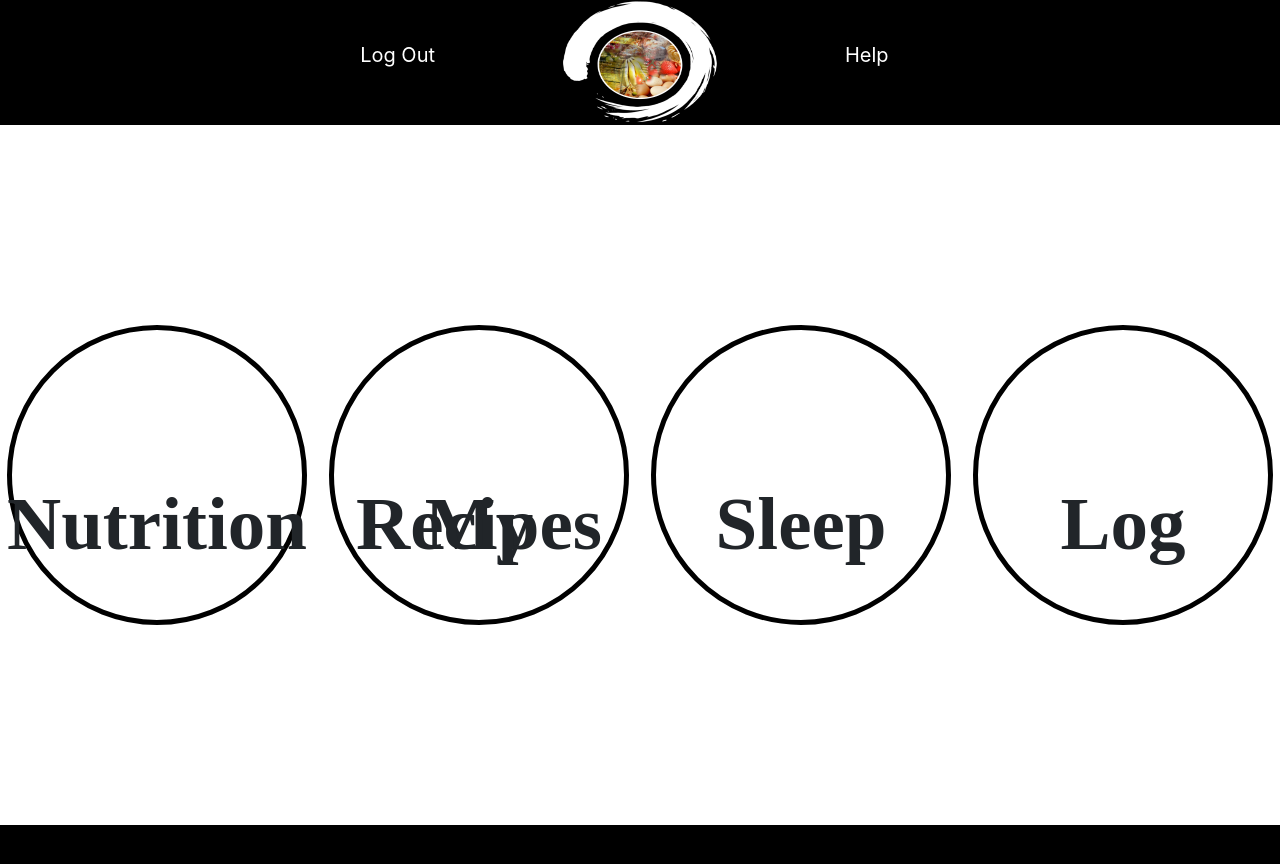
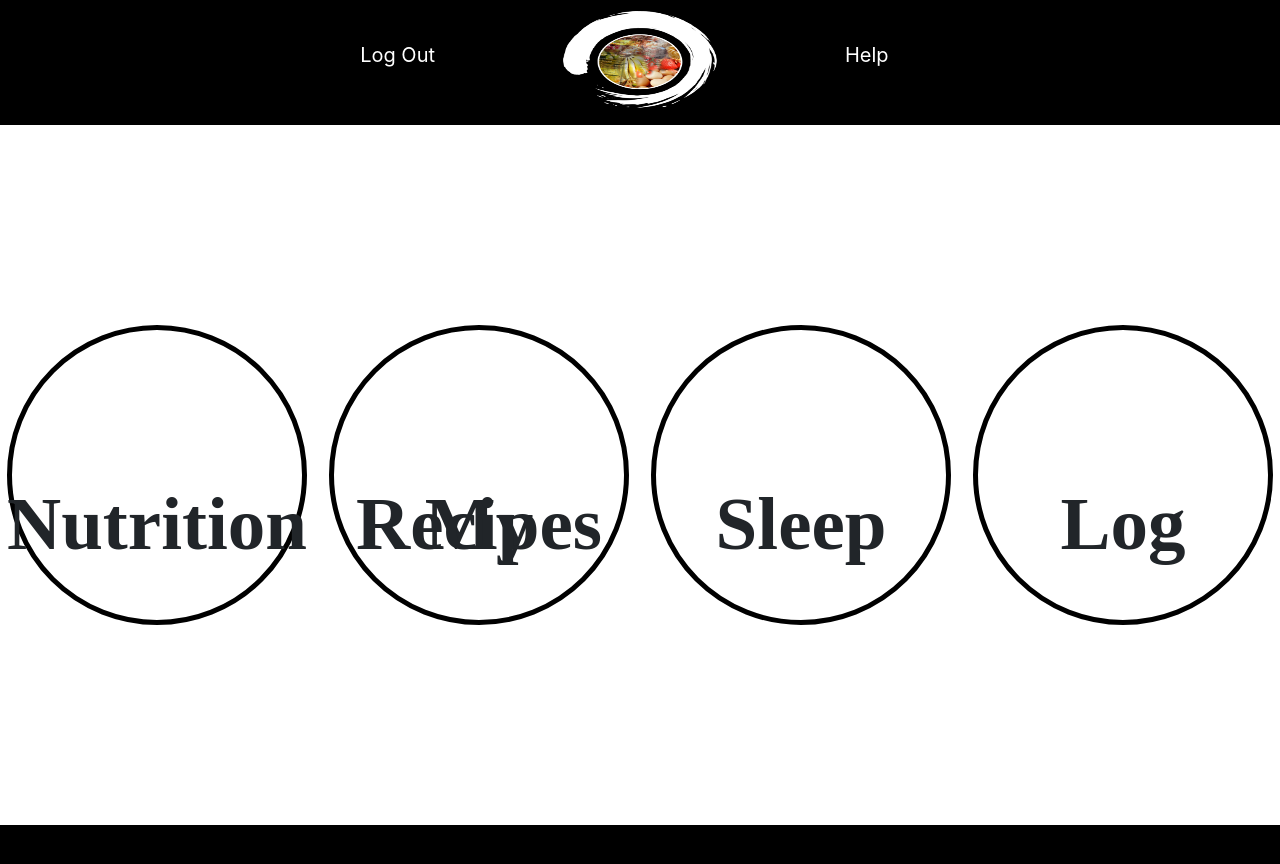
Before and after one commit to Benhwaet/HealthSensO, a React (Create React App) app in the folder client/: page / in a window 1280 px wide. Shown: the top 864 px of the page. Built offline with nearby package versions, Linux system fonts and the light colour scheme; a web font is replaced by a local one.

Commit message:
minor header changes and formatting

```diff
--- a/client/src/components/pages/Header.js
+++ b/client/src/components/pages/Header.js
@@ -13,7 +13,7 @@ export default function Header() {
                         <a className="logoutText" href="Login">Log Out</a>
                         </Col>
                     <Col style={{display: "flex", justifyContent: "center", alignItems: "center", position: "relative"}}>
-                    <img src={logo} alt="logo" style={{height: "125px"}}/>
+                    <img src={logo} alt="logo" style={{height: "100px", margin: "10px"}}/>
                     <AvatarImg/>
                     </Col>
                     <Col className="help">
```
Also changed, not shown: 2 other files (tests, documents, lock files or other folders).
